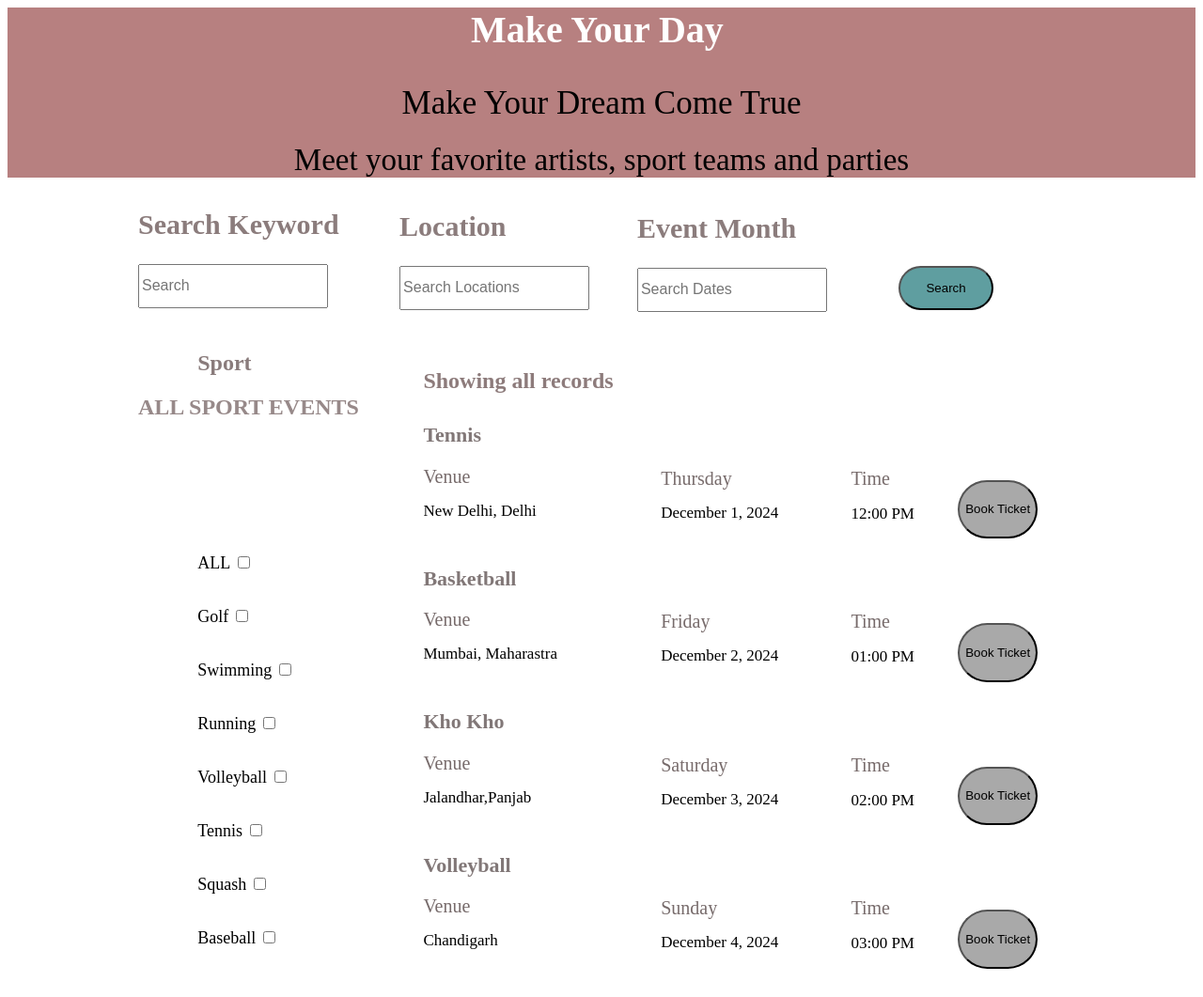
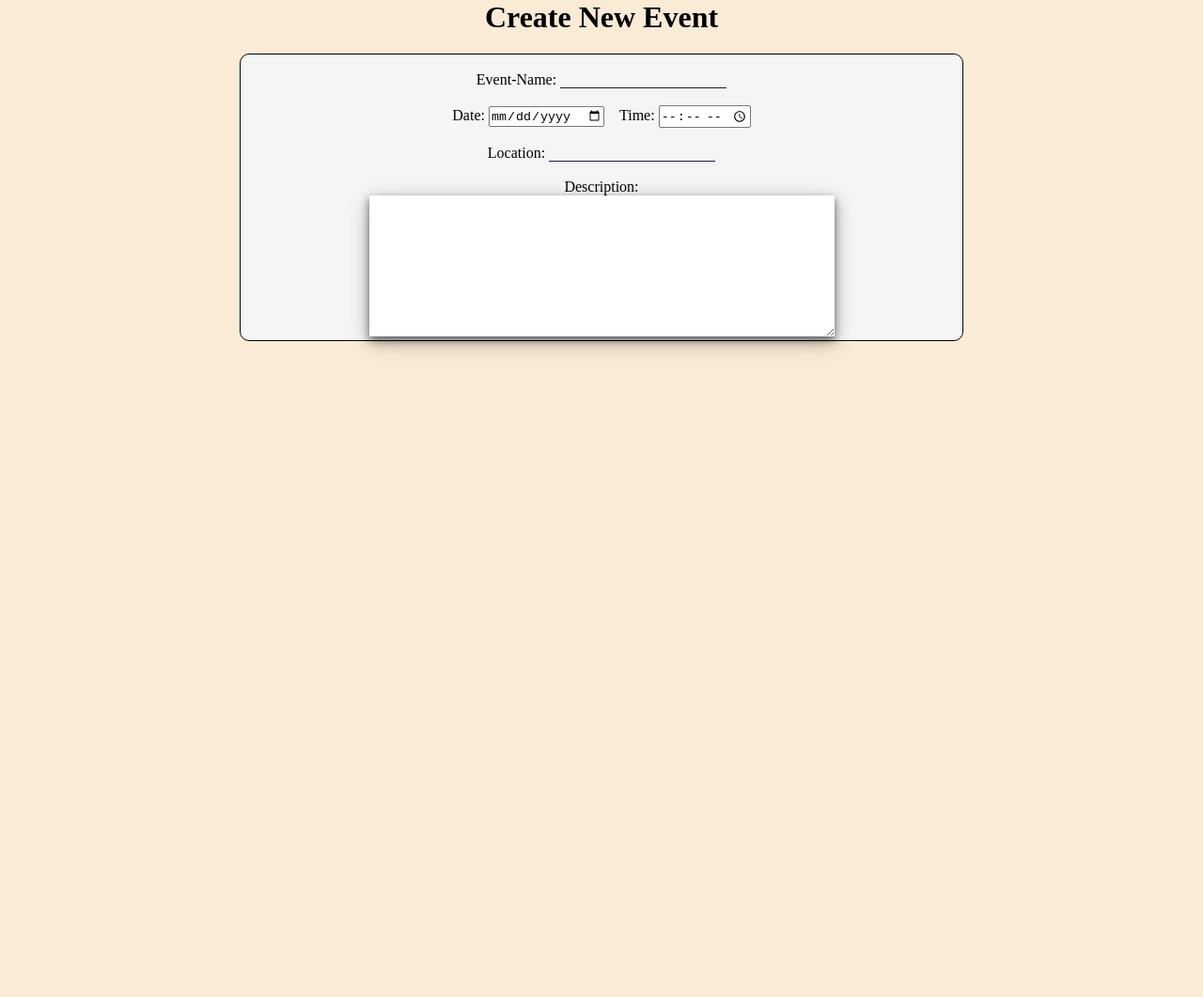
Before and after one commit to Sharma123-Mohit/CN167, a plain HTML site: page event.html in a window 1280 px wide. Shown: the whole page at 94% size. After the commit the page ends 800 px from the top, so only its background shows below. Drawn offline with Linux system fonts and the light colour scheme; files that its build step writes are made by us from their sources.

Commit message:
Add files via upload

```diff
--- a/event.html
+++ b/event.html
@@ -1,245 +1,34 @@
-<html>
+<!DOCTYPE html>
+<html lang="en">
 
 <head>
-    <title>Event Booking</title>
-
-    <link rel="stylesheet" href="stylesheet/event.css">
-
+    <meta charset="UTF-8">
+    <meta name="viewport" content="width=device-width, initial-scale=1.0">
+    <title>Create Event</title>
+    <link rel="stylesheet" href="style2.css">
 </head>
 
 <body>
+    <div>
+        <center><h1>Create New Event</h1></center>
+    </div>
+    <div id="event12"><br>
+        <label for="fname" class="name">Event-Name:</label>
+        <input type="text" id="fname" name="fname">
+        <br><br>
+        <label for="datetime">Date: </label>
+        <input type="date" id="date" name="date">
+        <span>&nbsp;&nbsp;</span>
+        <label for="time">Time: </label>
+        <input type="time"><br><br>
+        <label for="location">Location:</label>
+        <input type="text" id="location"><br><br>
+        <label for="description">Description:</label><br>
+        <textarea rows="10" cols="60" id="desc" ></textarea><br>
 
-
-
-        </div>
 
     </div>
 
-    <div class="row-2" id="back-2">
-
-        <div class="col-2">
-
-            <h1 class="make">Make Your Day</h1>
-
-            <h3 class="make-2">Make Your Dream Come True</h3>
-
-            <p class="meet">Meet your favorite artists, sport teams and parties</p>
-
-        </div>
-
-    </div>
-
-    <div class="row-6">
-
-        <div class="col-6">
-
-            <h2 class="search">Search Keyword</h2>
-
-            <form>
-
-                <input type="text" class="search-text" placeholder="Search">
-
-            </form>
-
-        </div>
-
-        <div class="col-7">
-
-            <h2 class="Location">Location</h2>
-
-            <form>
-
-                <input type="text" class="Location" placeholder="Search Locations">
-
-            </form>
-
-        </div>
-
-        <div class="col-8">
-
-            <h2 class="month">Event Month</h2>
-
-            <form>
-
-                <input type="text" class="dates" placeholder="Search Dates">
-
-            </form>
-
-        </div>
-
-        <div class="col-9">
-
-            <a href="Ticket Booking.html"><button type="button" class="search-btn">Search</button></a>
-
-        </div>
-
-    </div>
-
-    <div class="row-7">
-
-        <h5 class="sport">Sport</h5>
-
-        <h2 class="ALL SPORT EVENTS">ALL SPORT EVENTS</h2>
-
-    </div>
-
-    <div class="row-8">
-
-        <div class="col-8">
-
-            <h4 class="showing">Showing all records</h4>
-
-        </div>
-
-    </div>
-
-    <div class="row-9">
-
-        <div class="col-9">
-
-            <h4 class="tennis">Tennis</h4>
-
-            <p class="Venue">Venue</p>
-
-            <p class="Gillette">New Delhi, Delhi</p>
-
-            <p class="thursday">Thursday</p>
-
-            <p class="time">Time</p>
-
-            <p class="December">December 1, 2024</p>
-
-            <p class="12">12:00 PM</p>
-
-            <button type="button" class="book">Book Ticket</button>
-
-        </div>
-
-    </div>
-
-    <div class="row-9">
-
-        <div class="col-9">
-
-            <h4 class="tennis">Basketball</h4>
-
-            <p class="Venue">Venue</p>
-
-            <p class="Gillette">Mumbai, Maharastra</p>
-
-            <p class="thursday">Friday</p>
-
-            <p class="time">Time</p>
-
-            <p class="December">December 2, 2024</p>
-
-            <p class="12">01:00 PM</p>
-
-            <button type="button" class="book">Book Ticket</button>
-
-        </div>
-
-    </div>
-
-    <div class="row-9">
-
-        <div class="col-9">
-
-            <h4 class="tennis">Kho Kho </h4>
-
-            <p class="Venue">Venue</p>
-
-            <p class="Gillette">Jalandhar,Panjab</p>
-
-            <p class="thursday">Saturday</p>
-
-            <p class="time">Time</p>
-
-            <p class="December">December 3, 2024</p>
-
-            <p class="12">02:00 PM</p>
-
-            <button type="button" class="book">Book Ticket</button>
-
-        </div>
-
-    </div>
-
-    <div class="row-9">
-
-        <div class="col-9">
-
-            <h4 class="tennis">Volleyball</h4>
-
-            <p class="Venue">Venue</p>
-
-            <p class="Gillette">Chandigarh</p>
-
-            <p class="thursday">Sunday</p>
-
-            <p class="time">Time</p>
-
-            <p class="December">December 4, 2024</p>
-
-            <p class="12">03:00 PM</p>
-
-            <button type="button" class="book">Book Ticket</button>
-
-        </div>
-
-    </div>
-
-    <div class="row-10">
-
-        <div class="col-10">
-
-            <form id="event-form">
-
-                <label for="checkbox1">ALL</label>
-                <input type="checkbox" id="checkbox1" name="checkbox1" value="checkbox_value">
-                <br>
-                <br>
-                <br>
-                <label for="checkbox1">Golf</label>
-                <input type="checkbox" id="checkbox1" name="checkbox1" value="checkbox_value">
-                <br>
-                <br>
-                <br> <label for="checkbox1">Swimming</label>
-                <input type="checkbox" id="checkbox1" name="checkbox1" value="checkbox_value">
-                <br>
-                <br>
-                <br>
-                <label for="checkbox1">Running</label>
-                <input type="checkbox" id="checkbox1" name="checkbox1" value="checkbox_value">
-                <br>
-                <br>
-                <br>
-                <label for="checkbox1">Volleyball</label>
-                <input type="checkbox" id="checkbox1" name="checkbox1" value="checkbox_value">
-                <br>
-                <br>
-                <br>
-                <label for="checkbox1">Tennis</label>
-                <input type="checkbox" id="checkbox1" name="checkbox1" value="checkbox_value">
-                <br>
-                <br>
-                <br>
-                <label for="checkbox1">Squash</label>
-                <input type="checkbox" id="checkbox1" name="checkbox1" value="checkbox_value">
-                <br>
-                <br>
-                <br>
-                <label for="checkbox1">Baseball</label>
-                <input type="checkbox" id="checkbox1" name="checkbox1" value="checkbox_value">
-                <br>
-                <br>
-                <br>
-
-            </form>
-
-        </div>
-
-    </div>
 
 </body>
 
--- /dev/null
+++ b/style.css
@@ -0,0 +1,65 @@
+body {
+	font-family: Arial, sans-serif;
+	margin: 0;
+	padding: 0;
+}
+
+header {
+	background-color: #860505a6;
+	color: #fff;
+	padding: 1rem;
+}
+
+header h1 {
+	margin: 0;
+}
+
+section {
+	margin: 2rem;
+}
+
+section h2 {
+	margin-top: 0;
+}
+
+.event {
+	background-color: #858585;
+	border: 1px solid #ccc;
+	margin-bottom: 1rem;
+	padding: 1rem;
+}
+
+.event h3 {
+	margin-top: 0;
+}
+
+.button {
+	background-color: #16ce1c;
+	border: none;
+	color: white;
+	padding: 10px 20px;
+	text-align: center;
+	text-decoration: none;
+	display: inline-block;
+	font-size: 16px;
+	margin: 4px 2px;
+	cursor: pointer;
+}
+
+form {
+	display: flex;
+	flex-direction: column;
+}
+
+label {
+	margin-bottom: 0.5rem;
+}
+
+input, select {
+	margin-bottom: 1rem;
+	padding: 0.5rem;
+}
+
+button {
+	align-self: center;
+}
--- /dev/null
+++ b/style2.css
@@ -0,0 +1,93 @@
+*{
+    padding: 0;
+    margin: 0;
+}
+body{
+    background-color: antiquewhite;
+}
+#menu{
+    display: flex;
+    font-family:Georgia, 'Times New Roman', Times, serif;
+    grid-column: 10px;
+    background-color: #1d1A39;
+    height: 12vh;
+    font-size: 20px;
+    align-items: center;
+    justify-content: flex-end;
+
+
+
+
+}
+.name{
+    margin: 15px,20px;
+}
+#desc{
+    border-style: none;
+    box-shadow: 0 4px 8px 0 rgba(0, 0, 0, 0.5), 0 6px 20px 0 rgba(0, 0, 0, 0.3);
+}
+#fname,#location{
+    /* border:; */
+    margin: 15px,20px;
+     border-style:none;
+     border-bottom: #1d1A39 1px solid;
+     background: transparent;
+
+}
+#event12{
+    border: 0.5px solid black;
+    text-align: center;
+    margin: auto;
+    margin-top: 20px;
+    background-color: whitesmoke;
+
+
+    border-radius: 10px;
+width: 60vw;
+
+}
+#grid{
+    display: grid;
+    grid-template-columns: 1fr 1fr;
+}
+.box {
+    padding: 10px;
+    height: 455px;
+    width: 460px;
+    /* border: 1px solid black; */
+    border-radius: 15px;
+    transform: translate(20px, 20px);
+    background-color: #F0F4C3;
+    box-shadow: 0 4px 8px 0 rgba(0, 0, 0, 0.5), 0 6px 20px 0 rgba(0, 0, 0, 0.19);
+}
+.big_font, p {
+    font-size: 70px;
+    /* font-family: Georgia, 'Times New Roman', Times, serif; */
+    text-align: center;
+    font-family: cursive;
+    font-weight: 800;
+    color: darkred;
+}
+video{
+    height: 85vh;
+    width: 60vw;
+    /* padding: 10px; */
+    border-radius: 10px;
+
+}
+#title{
+    color:#e6e6e6;
+    float: right;
+    font-size: 30px;
+    font-weight: 900;
+}
+a:hover{
+    color: #a1a1a1;
+}
+a{
+    text-decoration: none;
+    color: rgb(194, 194, 194);
+    padding: 10px;
+
+
+}
```
Also changed, not shown: index.html (added, +44 -0 lines), inter.html (added, +34 -0 lines).
